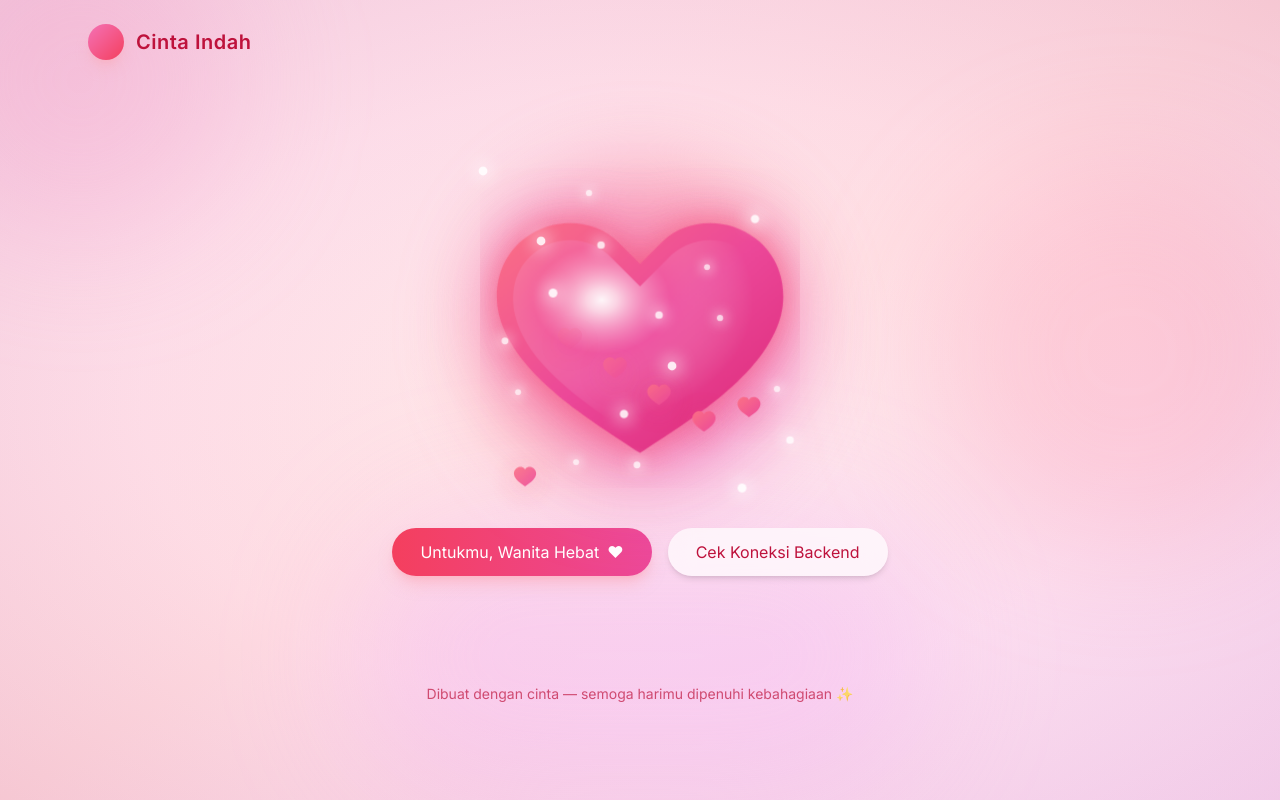
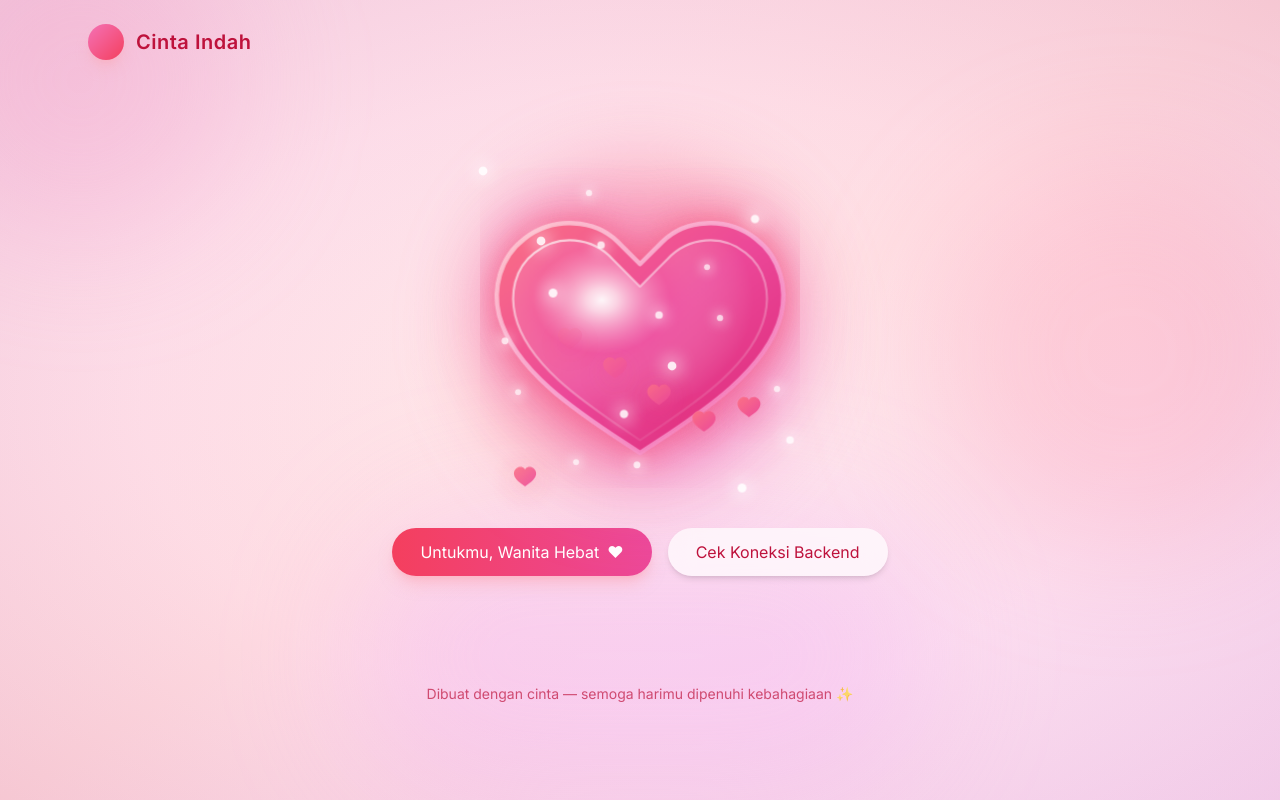
Before and after one commit to flames-25/frontend-repo_jjd9kv9t_58lq0i, a React (Vite) app: page / in a window 1280 px wide. Built offline with nearby package versions, Linux system fonts and the light colour scheme; a web font is replaced by a local one.

Commit message:
Update project prj_jjd9kv9t - 2025-11-11T14:03:35.834Z

```diff
--- a/src/App.jsx
+++ b/src/App.jsx
@@ -23,7 +23,7 @@ function App() {
 
       {/* Hero Section (no title text) */}
       <main className="relative z-10 mx-auto flex min-h-[70vh] w-full max-w-6xl flex-col items-center justify-center px-6 text-center">
-        {/* Glowing Heart centerpiece (SVG for perfect geometry) */}
+        {/* Glowing Heart centerpiece (SVG with gradient border) */}
         <div className="relative mt-4 h-64 w-64 sm:h-80 sm:w-80">
           {/* Outer glow halo */}
           <div className="absolute inset-0 rounded-full bg-gradient-to-br from-pink-400/50 via-rose-400/45 to-fuchsia-400/55 blur-2xl" />
@@ -36,6 +36,7 @@ function App() {
             viewBox="0 0 200 180"
             role="img"
             aria-label="Love heart"
+            shapeRendering="geometricPrecision"
           >
             <defs>
               <linearGradient id="heartGrad" x1="0" y1="0" x2="1" y2="1">
@@ -49,6 +50,13 @@ function App() {
                 <stop offset="45%" stopColor="rgba(244,114,182,0.35)" />
                 <stop offset="100%" stopColor="rgba(255,255,255,0)" />
               </radialGradient>
+              {/* Gradient border */}
+              <linearGradient id="heartStroke" x1="0" y1="0" x2="1" y2="1">
+                <stop offset="0%" stopColor="#fecdd3" />
+                <stop offset="50%" stopColor="#f9a8d4" />
+                <stop offset="100%" stopColor="#f472b6" />
+              </linearGradient>
+              {/* Subtle outer glow along the stroke */}
               <filter id="softGlow" x="-50%" y="-50%" width="200%" height="200%">
                 <feGaussianBlur stdDeviation="6" result="blur" />
                 <feMerge>
@@ -56,6 +64,11 @@ function App() {
                   <feMergeNode in="SourceGraphic" />
                 </feMerge>
               </filter>
+              {/* Inner highlight along border */}
+              <linearGradient id="innerStroke" x1="0.2" y1="0" x2="0.8" y2="1">
+                <stop offset="0%" stopColor="#fff" stopOpacity="0.85" />
+                <stop offset="100%" stopColor="#fff" stopOpacity="0" />
+              </linearGradient>
             </defs>
 
             <g filter="url(#softGlow)" className="origin-center animate-pulse-heart">
@@ -68,6 +81,28 @@ function App() {
               <path
                 d="M100 160 C 74 142, 30 116, 22 82 C 19 69, 21 53, 34 43 C 49 31, 70 33, 83 47 L 100 64 L 117 47 C 130 33, 151 31, 166 43 C 179 53, 181 69, 178 82 C 170 116, 126 142, 100 160 Z"
                 fill="url(#heartHighlight)"
+              />
+              {/* Gradient border (outer) */}
+              <path
+                d="M100 168 C 70 148, 22 120, 12 82 C 8 66, 12 46, 28 34 C 46 20, 72 22, 86 36 L 100 50 L 114 36 C 128 22, 154 20, 172 34 C 188 46, 192 66, 188 82 C 178 120, 130 148, 100 168 Z"
+                fill="none"
+                stroke="url(#heartStroke)"
+                strokeWidth="4.5"
+                strokeLinejoin="round"
+                strokeLinecap="round"
+                vectorEffect="non-scaling-stroke"
+                opacity="0.9"
+              />
+              {/* Inner light border for polish */}
+              <path
+                d="M100 160 C 74 142, 30 116, 22 82 C 19 69, 21 53, 34 43 C 49 31, 70 33, 83 47 L 100 64 L 117 47 C 130 33, 151 31, 166 43 C 179 53, 181 69, 178 82 C 170 116, 126 142, 100 160 Z"
+                fill="none"
+                stroke="url(#innerStroke)"
+                strokeWidth="2.2"
+                strokeLinejoin="round"
+                strokeLinecap="round"
+                vectorEffect="non-scaling-stroke"
+                opacity="0.8"
               />
             </g>
           </svg>
```
Also changed, not shown: 1 other file (tests, documents, lock files or other folders).
